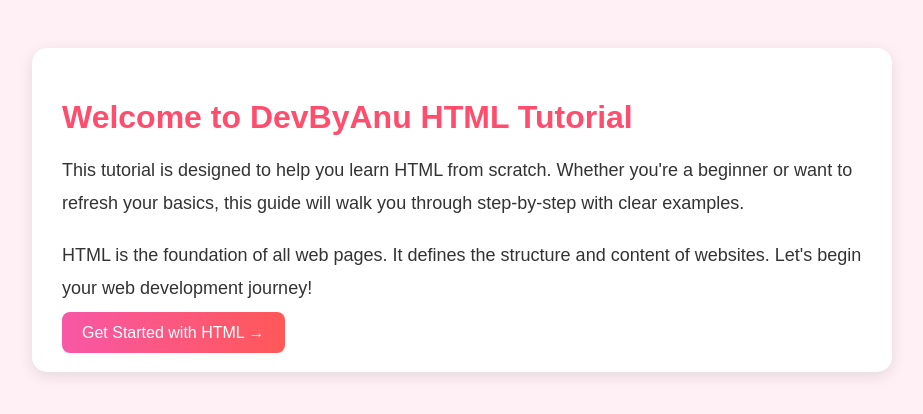
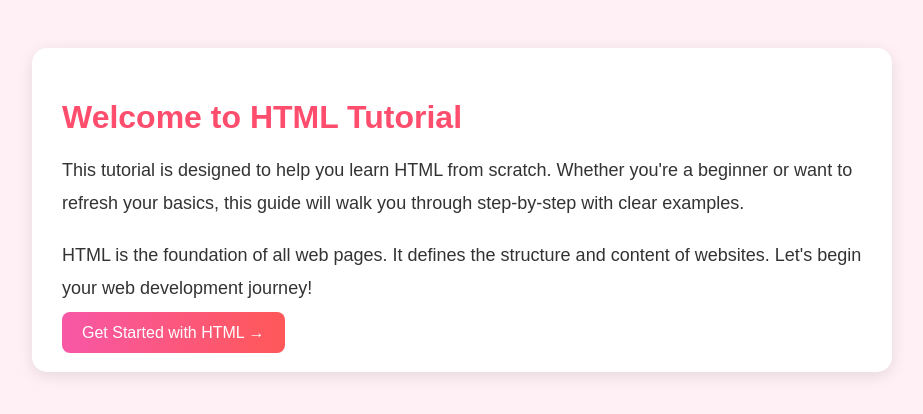
Before and after one commit to anuradha1705/my-website, a plain HTML site: page pages/html-home.html in a window 1280 px wide. Shown: the whole page, without its empty margins (178-1101 px from the left). Drawn offline with Linux system fonts and the light colour scheme.

Commit message:
Update html-home.html

```diff
--- a/pages/html-home.html
+++ b/pages/html-home.html
@@ -53,7 +53,7 @@
 </head>
 <body>
   <div class="container">
-    <h1>Welcome to DevByAnu HTML Tutorial</h1>
+    <h1>Welcome to HTML Tutorial</h1>
     <p>
       This tutorial is designed to help you learn HTML from scratch. Whether you're a beginner or want to refresh your basics, this guide will walk you through step-by-step with clear examples.
     </p>
```
